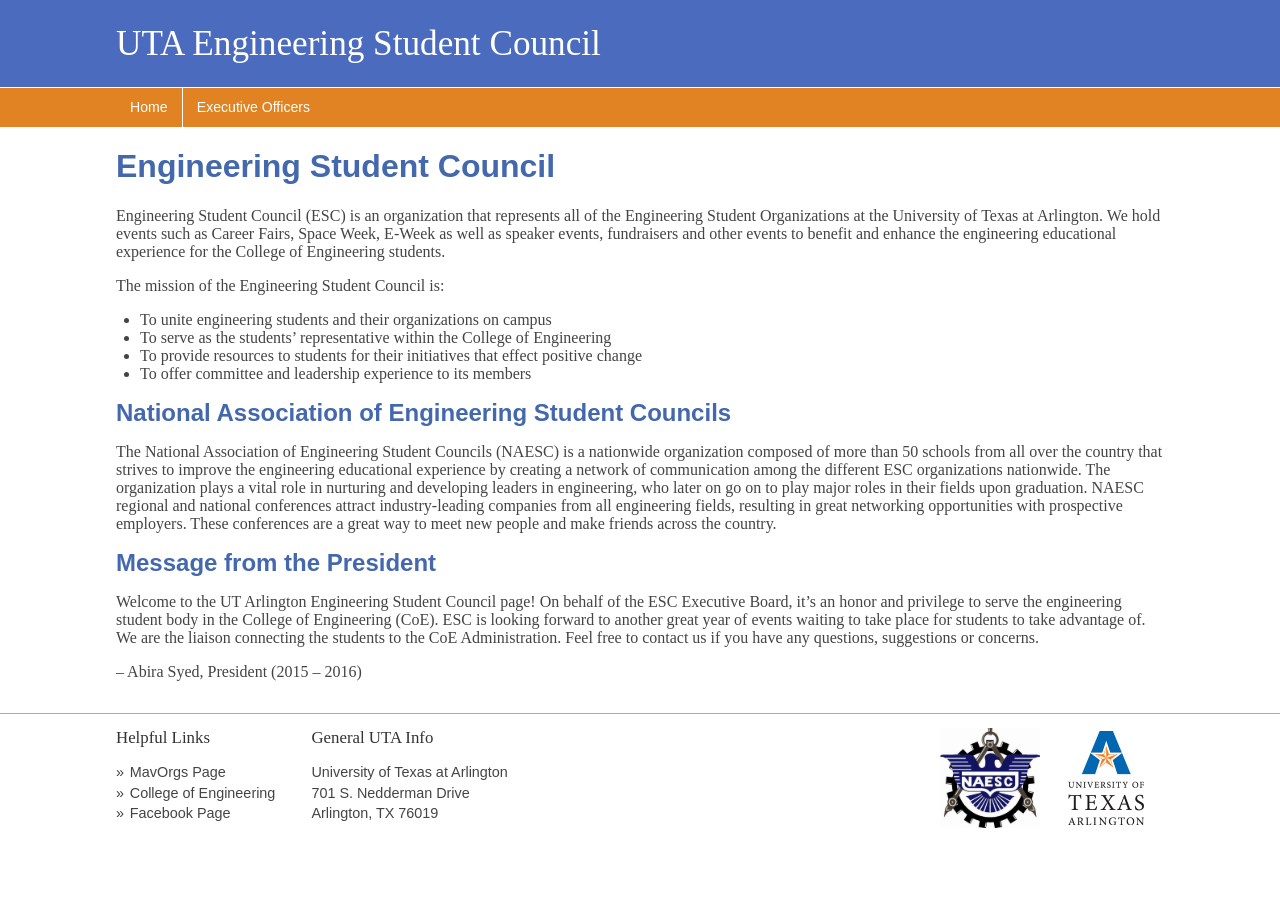
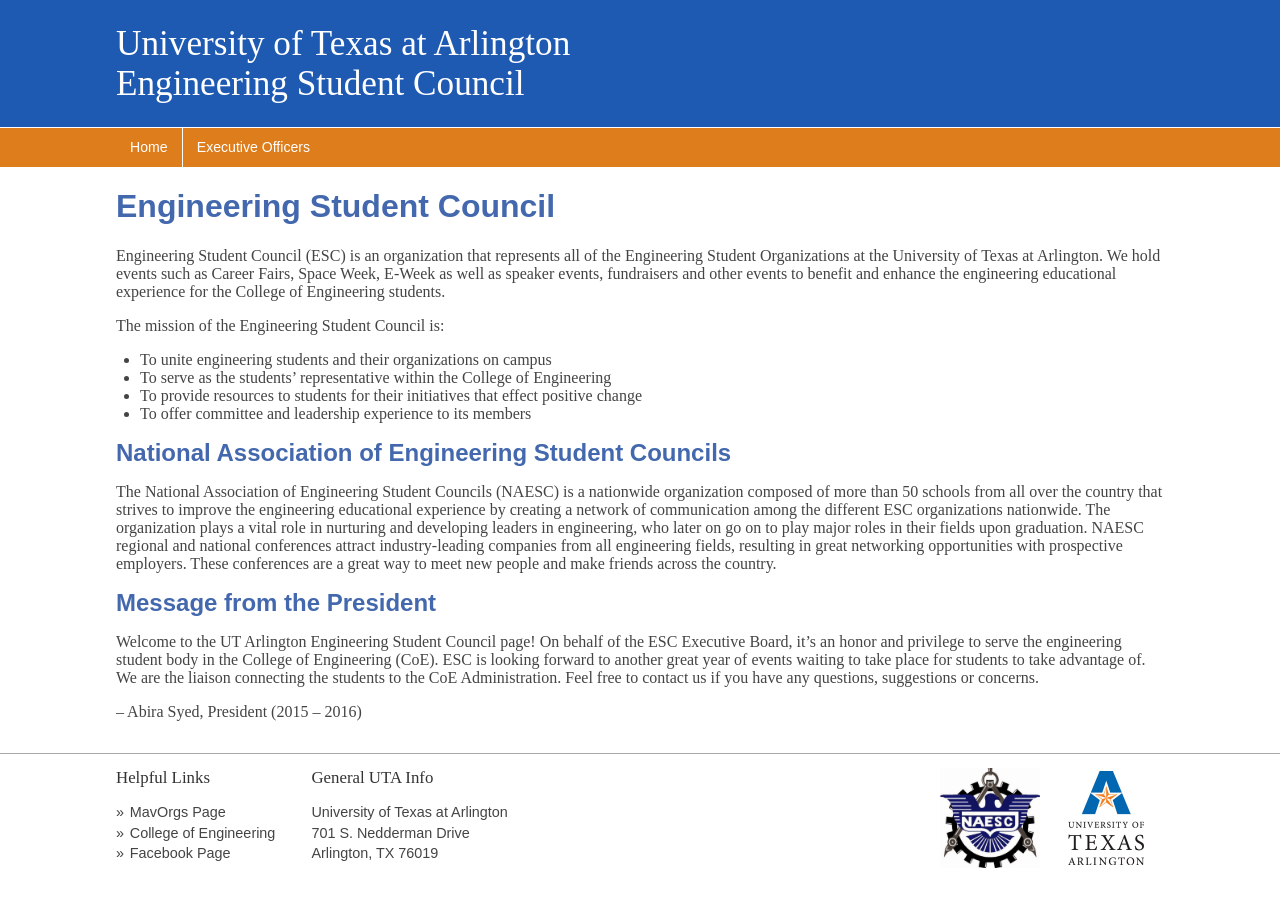
Before and after one commit to velasco810/utaesc.github.io, a Jekyll site: the page built from index.md, in a window 1280 px wide. Built offline with Jekyll 4.4.1, drawn with Linux system fonts in a browser that asks for light colours.

Commit message:
reformat header

```diff
--- a/_includes/header.html
+++ b/_includes/header.html
@@ -1,3 +1,3 @@
 <header>
-  <a href="/"><em>UTA Engineering Student Council</em></a>
+  <a href="/"><em>University of Texas at Arlington</em> <em>Engineering Student Council</em></a>
 </header>
--- a/_includes/nav.html
+++ b/_includes/nav.html
@@ -1,6 +1,6 @@
 <nav>
   <ul>
-  {% assign pages = site.pages | sort:"order" %}
+  {% assign pages = site.pages | sort: 'order' %}
   {% for page in pages %}
     {% if page.nav %}
       <li>
--- a/css/main.css
+++ b/css/main.css
@@ -27,18 +27,24 @@
 body > header {
   font-size: 1.1em;
   color: #fff;
-  background-color: #4b6cbe;
+  background-color: #1f5ab2;
   overflow: hidden;
 }
 
 body > header em {
   display: block;
-  padding-top: 0.67em;
-  padding-bottom: 0.67em;
   font-style: normal;
   font-weight: 100;
   font-size: 2em;
   margin: auto;
+}
+
+body > header em:first-of-type {
+  padding-top: 0.67em;
+}
+
+body > header em:last-of-type {
+  padding-bottom: 0.67em;
 }
 
 body > header a {
@@ -54,7 +60,7 @@
   color: #fff;
   font-family: sans-serif;
   border-top: 1px solid #fff;
-  background-color: #e18223;
+  background-color: #de7d1b;
   overflow: hidden;
   font-size: 0.88em;
 }
```
